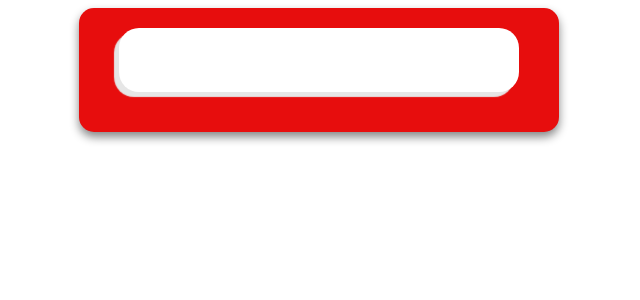
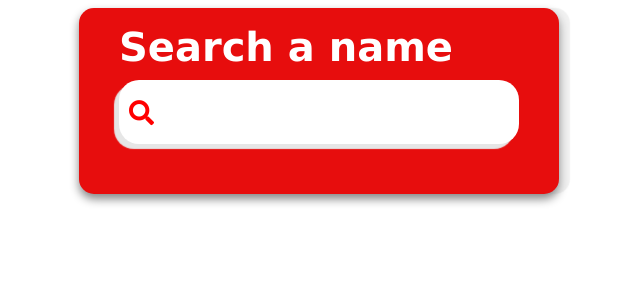
Before and after one commit to LeonardoSchmittK/filterListReact, a React (Create React App) app: page / in a window 1280 px wide. Shown: the top 300 px of the page, without its empty margins (321-961 px from the left). Built offline with nearby package versions, Linux system fonts and the light colour scheme; a web font is replaced by a local one.

Commit message:
restyling the project; adding counter

```diff
--- a/public/index.html
+++ b/public/index.html
@@ -12,10 +12,12 @@
     <link rel="apple-touch-icon" href="%PUBLIC_URL%/logo192.png" />
     <link rel="manifest" href="%PUBLIC_URL%/manifest.json" />
     <link href="https://fonts.googleapis.com/css?family=Montserrat+Subrayada:regular,700" rel="stylesheet" />
+    <link rel="stylesheet" href="https://use.fontawesome.com/releases/v5.15.1/css/all.css" integrity="sha384-vp86vTRFVJgpjF9jiIGPEEqYqlDwgyBgEF109VFjmqGmIY/Y4HV4d3Gp2irVfcrp" crossorigin="anonymous">
     <title>Filter List</title>
   </head>
   <body>
     <noscript>You need to enable JavaScript to run this app.</noscript>
     <div id="root"></div>
+
   </body>
 </html>
--- a/src/App.js
+++ b/src/App.js
@@ -16,44 +16,60 @@ export default class AutoCompleteText extends React.Component {
 
   onTextChanged = (e) => {
       const value = e.target.value
+
       let suggestions = []
       if(value.length > 0) {
         const regex = new RegExp(`^${value}`,'i')
         suggestions = this.items.sort().filter(v=>regex.test(v))
+         localStorage.setItem('v',JSON.stringify(suggestions))
       }
+
       this.setState(()=>({
-        suggestions
+        suggestions : JSON.parse(localStorage.getItem('v'))
+
       }))
+
 
   }
 
+
   renderSuggestions() {
-    const {suggestions} = this.state;
-    if(suggestions.length === 0) {
+    const {suggestions} =   this.state   ;
+    if (suggestions.length === 0) {
       return null
     }
     return (
         <>
-          {
-            suggestions.map((item)=>  <li className='item'>{item}</li>)
-          }
+         {
+          JSON.parse(localStorage.getItem('v')).map((item)=>
+          <li className='item' key={item+1} >
+            <i className="userIcon far fa-user"></i>
+            {item}
+          </li>)
+         }
         </>
     )
   }
 
   render(){
-    return(
+    return (
       <div className='interface'>
+          <h1 className='title'>Search a name
+        <span className='counter'>
+          {this.state.suggestions.length > 0 ? this.state.suggestions.length : null}
+        </span>
+        </h1>
         <input
         type='text'
         className='searchField'
+        maxLength='13'
         onChange={this.onTextChanged}
         />
-         <>
+      <i className="searchIcon fas fa-search"></i>
+
           {
           this.renderSuggestions()
           }
-        </>
       </div>
     )
   }
--- a/src/index.js
+++ b/src/index.js
@@ -6,7 +6,7 @@ import App from './App';
 
 ReactDOM.render(
   <React.StrictMode>
-    <HideableText text='Dynamic Text' />
+    <HideableText />
   </React.StrictMode>,
   document.getElementById('root')
 );
--- a/src/names.js
+++ b/src/names.js
@@ -41,6 +41,16 @@
   "Charlotte",
   "Landon",
   "Isla",
+  "Lara",
+  "Carah",
+  "Camar",
+  "Obum",
+  "Olo",
+  "Oslo",
+  "Heigroma",
+  "Sarah",
+  "Deidara",
+  "Weingartner"
 ]
 
 let names = function(){
--- a/src/style/style.css
+++ b/src/style/style.css
@@ -13,8 +13,24 @@
   border-radius: 15px;
   background: #e70d0d;
   margin: auto;
-  -webkit-box-shadow: 0 5px 10px #868686;
-          box-shadow: 0 5px 10px #868686;
+  -webkit-box-shadow: 0 5px 10px #868686, 11px 0px 1px rgba(199, 199, 199, 0.246);
+          box-shadow: 0 5px 10px #868686, 11px 0px 1px rgba(199, 199, 199, 0.246);
+}
+
+.title {
+  font-family: Geneva, Verdana, sans-serif;
+  color: White;
+  margin-bottom: 10px;
+  margin-top: -4px;
+  font-size: 40px;
+}
+
+.searchIcon {
+  position: absolute;
+  margin-left: -390px;
+  margin-top: 20px;
+  font-size: 25px;
+  color: red;
 }
 
 .searchField {
@@ -25,19 +41,36 @@
   border: none;
   border-radius: 20px;
   outline: none;
+  text-align: center;
   padding: 0 10px;
   -webkit-box-shadow: -5px 5px 1px #e6e6e6;
           box-shadow: -5px 5px 1px #e6e6e6;
-  margin-bottom: 20px;
+  margin-bottom: 30px;
+}
+
+.counter {
+  font-size: 30px;
+  font-family: monospace;
+  color: white;
+  position: absolute;
+  margin-left: 60px;
+  background: red;
+  padding-left: 7px;
+  text-align: left;
+  width: 40px;
+  height: auto;
+  -webkit-clip-path: circle(100% at 33% -10%);
+          clip-path: circle(100% at 33% -10%);
 }
 
 .item {
   font-family: sans-serif;
   background: white;
+  font-size: 20px;
   padding: 10px;
-  -webkit-box-shadow: -5px 0 1px #c5c4c4;
-          box-shadow: -5px 0 1px #c5c4c4;
-  border-bottom: 5px solid #c5c4c4;
+  -webkit-box-shadow: -5px 0 1px #c5c4c49f;
+          box-shadow: -5px 0 1px #c5c4c49f;
+  border-bottom: 5px solid #c5c4c494;
   -webkit-transition: .1s linear;
   transition: .1s linear;
   list-style: none;
@@ -50,4 +83,9 @@
           transform: scale(1.1, 1);
   margin-bottom: 4px;
 }
+
+.item .userIcon {
+  padding-right: 20px;
+  font-size: 25px;
+}
 /*# sourceMappingURL=style.css.map */
--- a/src/style/style.scss
+++ b/src/style/style.scss
@@ -14,9 +14,28 @@ $secondaryColor: grey;
   border-radius: 15px;
   background:  $mainColor;
   margin: auto;
-  box-shadow:  0 5px 10px #868686;
+  box-shadow:  0 5px 10px #868686, 11px 0px 1px rgba(199, 199, 199, 0.246);
 
 }
+
+.title {
+  font-family: Geneva, Verdana, sans-serif;
+  color: White;
+  margin-bottom: 10px;
+  margin-top:-4px;
+  font-size: 40px;
+
+}
+
+.searchIcon {
+  position: absolute;
+  margin-left:-390px;
+  margin-top: 20px;
+  font-size: 25px;
+  color: red;
+
+}
+
 
 .searchField {
   width: 95%;
@@ -26,18 +45,34 @@ $secondaryColor: grey;
   border:none;
   border-radius:20px;
   outline: none;
+  text-align: center;
   padding: 0 10px;
   box-shadow: -5px 5px 1px rgb(230, 230, 230);
-  margin-bottom: 20px;
+  margin-bottom: 30px;
 
+}
+
+.counter {
+  font-size: 30px;
+  font-family: monospace;
+  color: rgb(255, 255, 255);
+  position: absolute;
+  margin-left: 60px;
+  background: red;
+  padding-left: 7px;
+  text-align: left;
+  width: 40px;
+  height: auto;
+  clip-path: circle(100% at 33% -10% );
 }
 
 .item {
   font-family: sans-serif;
   background: white;
+  font-size: 20px;
   padding: 10px;
-  box-shadow: -5px 0 1px #c5c4c4;
-  border-bottom: 5px solid #c5c4c4;
+  box-shadow: -5px 0 1px #c5c4c49f;
+  border-bottom: 5px solid #c5c4c494;
   transition: .1s linear;
   list-style: none;
   border-radius: 10px;
@@ -49,4 +84,9 @@ $secondaryColor: grey;
 
   }
 
+  .userIcon {
+    padding-right: 20px;
+    font-size: 25px;
+  }
+
 }
```
Also changed, not shown: src/hideableText.js (deleted), 1 other file (tests, documents, lock files or other folders).
